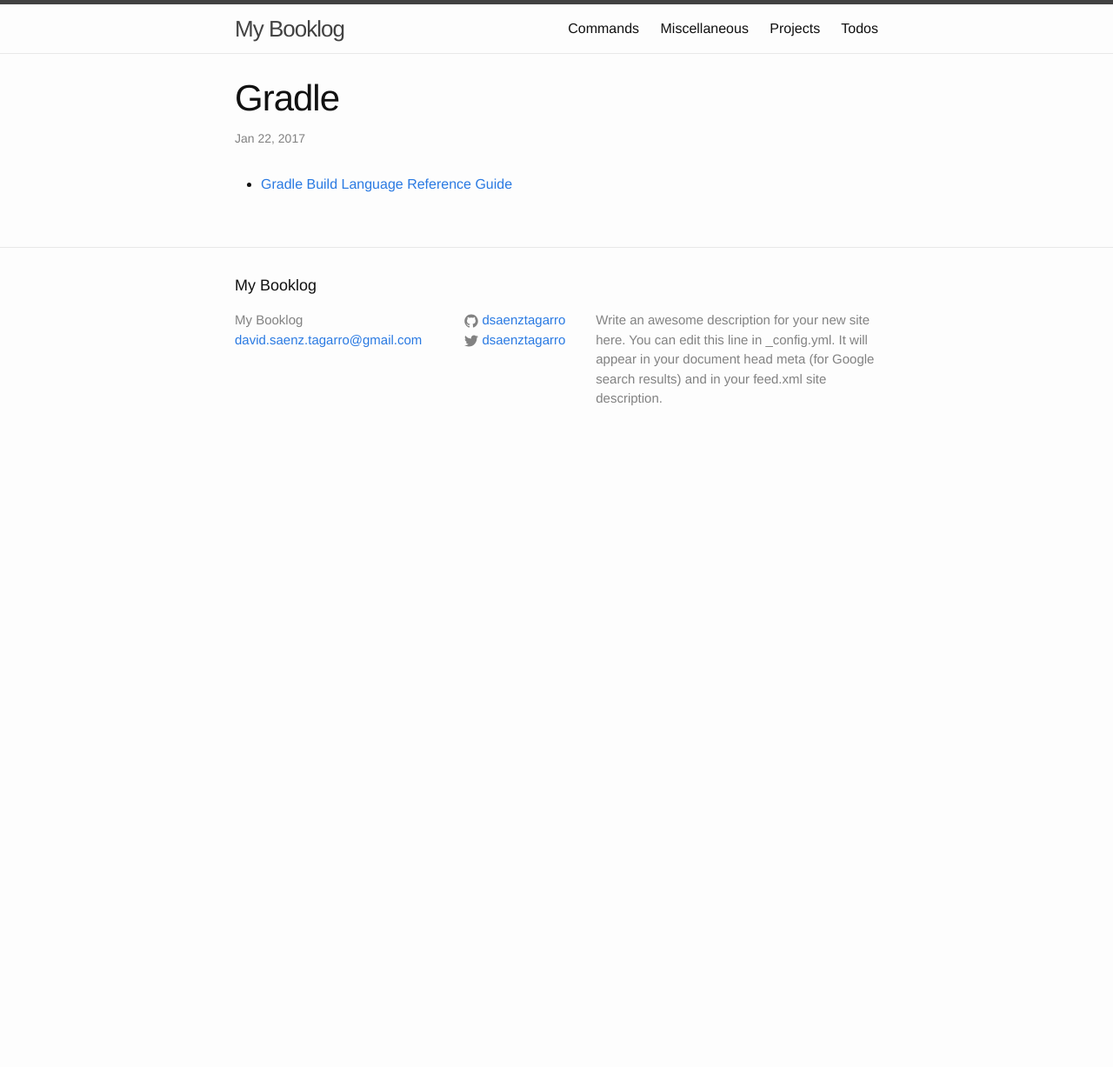
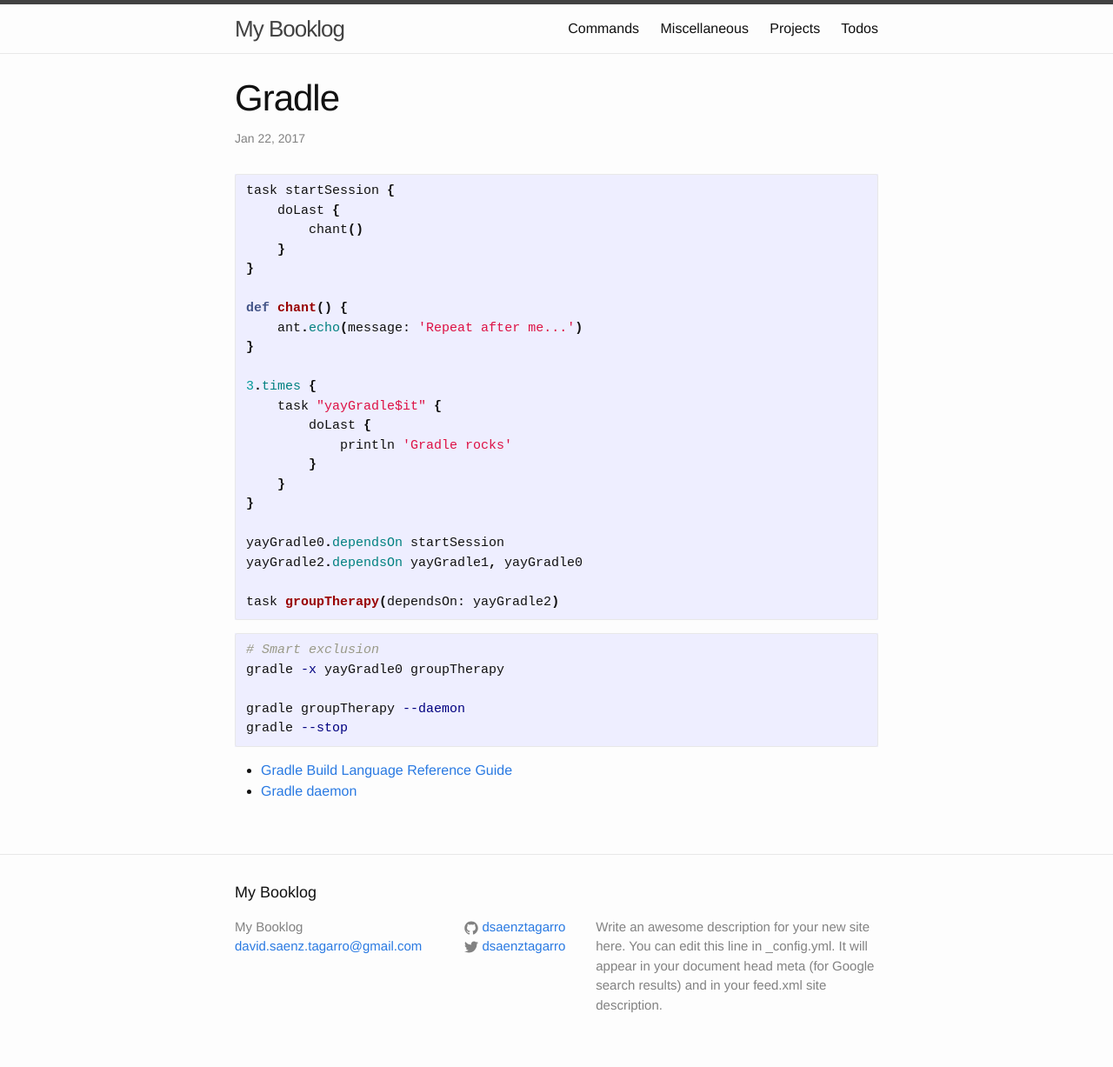
Before and after one commit to dsaenztagarro/booklog, a Jekyll site: the page built from _commands/gradle.md, in a window 1280 px wide. Shown: the whole page at 87% size. Built offline with Jekyll 4.4.1, drawn with Linux system fonts in a browser that asks for light colours; before the commit the page ends 900 px from its top, so only the background shows below that.

````diff
--- a/_commands/gradle.md
+++ b/_commands/gradle.md
@@ -5,4 +5,38 @@ date:   2017-01-22 08:00:00 +0100
 categories: build-tool
 ---
 
+```groovy
+task startSession {
+    doLast {
+        chant()
+    }
+}
+
+def chant() {
+    ant.echo(message: 'Repeat after me...')
+}
+
+3.times {
+    task "yayGradle$it" {
+        doLast {
+            println 'Gradle rocks'
+        }
+    }
+}
+
+yayGradle0.dependsOn startSession
+yayGradle2.dependsOn yayGradle1, yayGradle0
+
+task groupTherapy(dependsOn: yayGradle2)
+```
+
+```shell
+# Smart exclusion
+gradle -x yayGradle0 groupTherapy
+
+gradle groupTherapy --daemon
+gradle --stop
+```
+
 - [Gradle Build Language Reference Guide](http://www.gradle.org/docs/current/dsl/index.html)
+- [Gradle daemon](http://gradle.org/docs/current/userguide/gradle_daemon.html)
````
Also changed, not shown: _certificates/oca.md (added, +25 -0 lines), _projects/java.md (added, +30 -0 lines).
